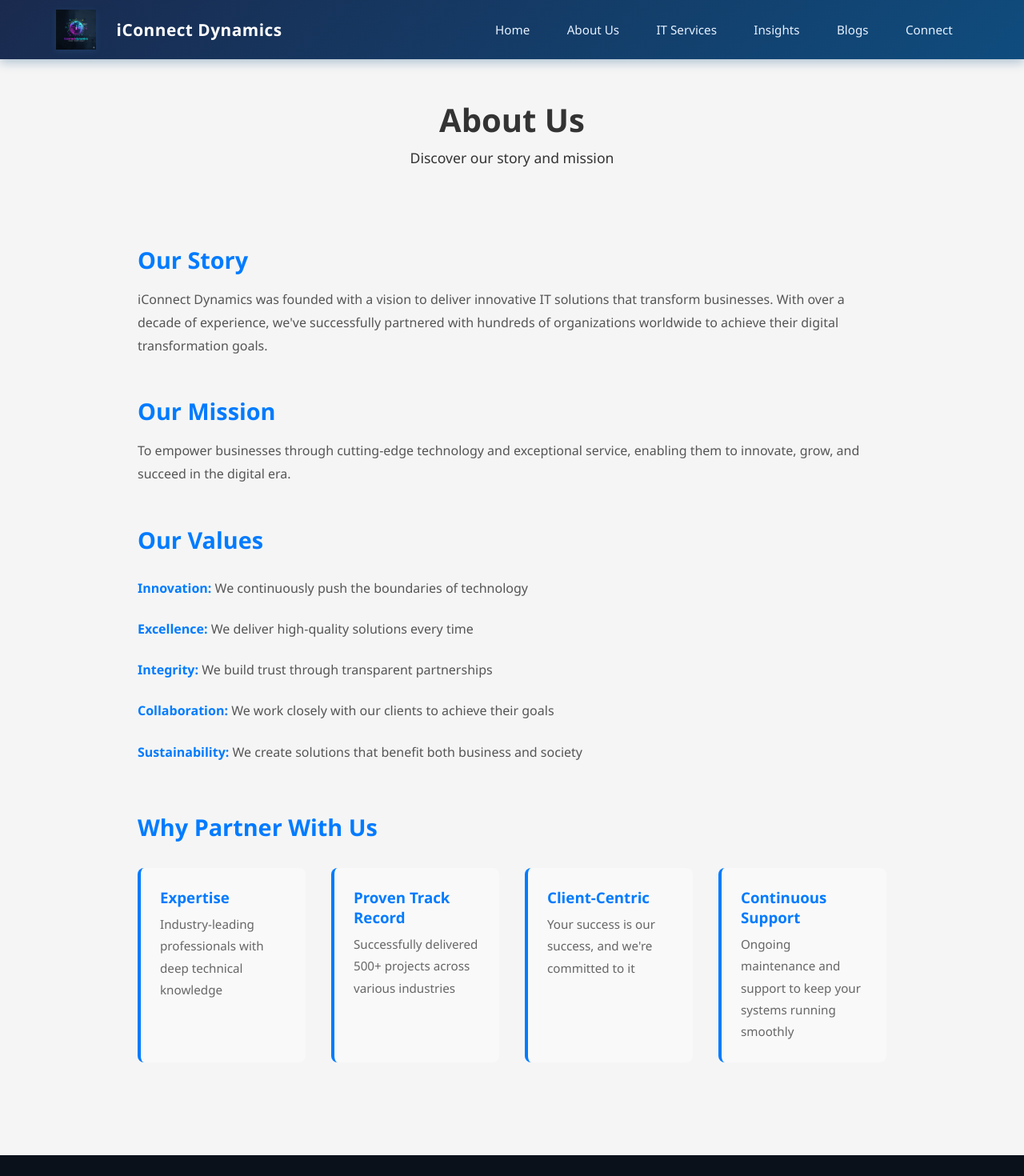
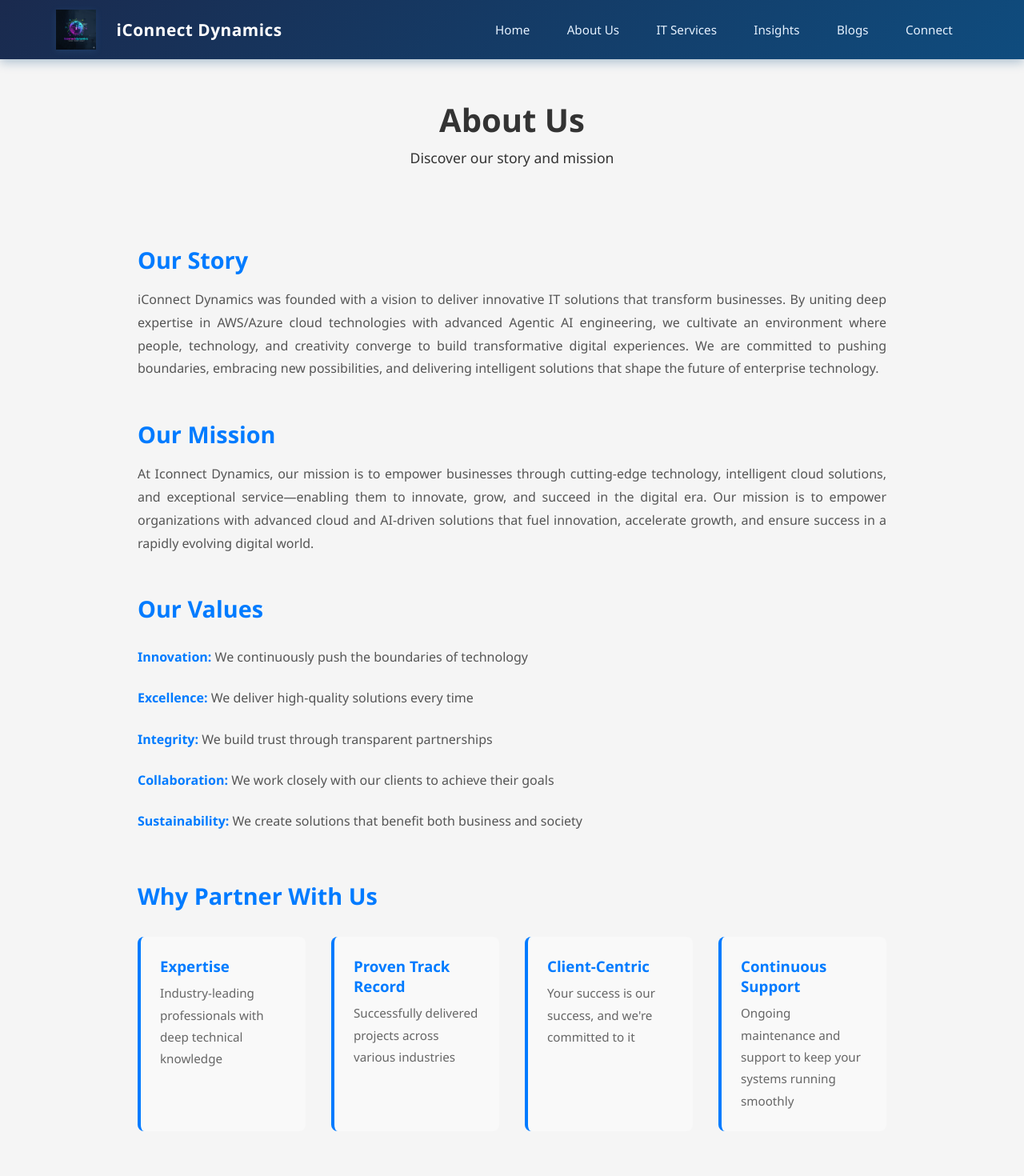
Before and after one commit to techieshailesh/iConnectdynamicsReactWebApp, a React (Create React App) app: page /about-us in a window 1280 px wide. Shown: the top 1470 px of the page at 80% size. Built offline with nearby package versions, Linux system fonts and the light colour scheme.

Commit message:
Home, Insight page changes

```diff
--- a/src/pages/AboutUs.js
+++ b/src/pages/AboutUs.js
@@ -12,19 +12,16 @@
       <div className="about-content">
         <section className="about-section">
           <h2>Our Story</h2>
-          <p>
+          <p style={{ textAlign: 'justify' }}>
             iConnect Dynamics was founded with a vision to deliver innovative IT solutions
-            that transform businesses. With over a decade of experience, we've successfully
-            partnered with hundreds of organizations worldwide to achieve their digital
-            transformation goals.
+            that transform businesses. By uniting deep expertise in AWS/Azure cloud technologies with advanced Agentic AI engineering, we cultivate an environment where people, technology, and creativity converge to build transformative digital experiences. We are committed to pushing boundaries, embracing new possibilities, and delivering intelligent solutions that shape the future of enterprise technology.
           </p>
         </section>
 
         <section className="about-section">
           <h2>Our Mission</h2>
-          <p>
-            To empower businesses through cutting-edge technology and exceptional service,
-            enabling them to innovate, grow, and succeed in the digital era.
+          <p style={{ textAlign: 'justify' }}>
+            At Iconnect Dynamics, our mission is to empower businesses through cutting-edge technology, intelligent cloud solutions, and exceptional service—enabling them to innovate, grow, and succeed in the digital era. Our mission is to empower organizations with advanced cloud and AI-driven solutions that fuel innovation, accelerate growth, and ensure success in a rapidly evolving digital world.
           </p>
         </section>
 
@@ -48,7 +45,7 @@
             </div>
             <div className="reason-card">
               <h3>Proven Track Record</h3>
-              <p>Successfully delivered 500+ projects across various industries</p>
+              <p>Successfully delivered projects across various industries</p>
             </div>
             <div className="reason-card">
               <h3>Client-Centric</h3>
--- a/src/pages/Home.js
+++ b/src/pages/Home.js
@@ -141,31 +141,22 @@
   ];
 
   const innovations = [
-    { title: 'Cloud-Driven Innovation', description: 'We leverage the full power of AWS and Microsoft Azure cloud ecosystems to build scalable, secure, and high-performing digital solutions. Our teams innovate through:', details: ['Cloud-native application design', 'Serverless and microservices architectures', 'Automated DevOps pipelines', 'Cloud governance, observability, and resilience patterns', 'Next-generation data engineering and analytics solutions'],},
+    { title: 'Cloud-Driven Innovation', description: 'We leverage the full power of AWS and Microsoft Azure cloud ecosystems to build scalable, secure, and high-performing digital solutions. Our teams innovate through:', details: ['Cloud-native application design', 'Serverless and Customer-Centric Innovation Focus architectures', 'Automated DevOps pipelines', 'Cloud governance, observability, and resilience patterns', 'Next-generation data engineering and analytics solutions'],},
     { title: 'Pioneering Agentic AI Solutions', description: 'Iconnect Dynamics LLC is committed to advancing the frontier of enterprise AI through the development of Agentic AI systems—autonomous, intelligent agents capable of reasoning, taking actions, and orchestrating end-to-end workflows.', details: ['OpenAI GPT models and Azure OpenAI Service', 'Multi-agent orchestration frameworks', 'Retrieval-Augmented Generation (RAG) and vector search', 'Autonomous workflow agents and decision-making engines', 'Responsible AI, security, and governance methodologies'] },
-    { title: '3. Culture of Curiosity, Creativity & Experimentation', description: 'Continuous integration and deployment pipelines', details: ['GitHub Actions and Azure Pipelines', 'Infrastructure as Code (Terraform, CloudFormation)', 'Automated testing and code quality checks', 'Container orchestration with Kubernetes'] },
-    { title: 'Microservices', description: 'Modular and flexible service-oriented architecture', details: ['Domain-driven design patterns', 'API-first development approach', 'Service mesh implementation', 'Event-driven architecture'] },
+    { title: '3. Culture of Curiosity, Creativity & Experimentation', description: 'Our team thrives on a culture of curiosity—where new ideas are encouraged and innovation is a shared responsibility. We:', details: ['Host internal innovation labs and rapid prototyping sprints', 'Encourage cross-functional collaboration between cloud, AI, and engineering teams', 'Explore emerging technologies such as LLMs, multi-agent architectures, generative analytics, and cloud automation', 'Promote continuous learning through certifications, research, and applied experimentation'] },
+    { title: 'Customer-Centric Innovation Focus', description: 'Innovation at Iconnect Dynamics LLC is always tied to customer value. We build solutions that:', details: ['Reduce operational complexity', 'Improve efficiency and productivity', 'Drive automation and intelligent decision-making', 'Enable secure, compliant, and scalable digital transformation'] },
   ];
 
   const supportServices = [
     { title: '24/7 Technical Support', description: 'Round-the-clock assistance from our expert team', details: ['Immediate response to critical issues', 'Multi-channel support (phone, email, chat)', 'Knowledge base and documentation', 'Proactive monitoring'] },
     { title: 'Dedicated Account Manager', description: 'Personalized support and strategic guidance', details: ['Single point of contact', 'Regular business reviews', 'Strategic planning assistance', 'Priority issue resolution'] },
     { title: 'Rapid Response Time', description: 'Quick resolution of critical issues', details: ['SLA-backed response times', 'Escalation procedures', 'Emergency support available', 'Root cause analysis'] },
-    { title: 'Regular Updates & Maintenance', description: 'Proactive system monitoring and optimization', details: ['Scheduled maintenance windows', 'Security patches and updates', 'Performance optimization', 'Capacity planning'] },
-  ];
-
-  const reliabilityFeatures = [
-    { title: '99.9% Uptime SLA', description: 'Enterprise-grade reliability and availability', details: ['Multi-region redundancy', 'Automated failover', 'Health monitoring', 'Performance tracking'] },
-    { title: 'Disaster Recovery', description: 'Comprehensive backup and recovery solutions', details: ['Daily automated backups', 'Geo-redundant storage', 'Recovery time objective (RTO) < 1 hour', 'Recovery point objective (RPO) < 15 minutes'] },
-    { title: 'Security Compliance', description: 'ISO 27001, SOC 2, and GDPR compliant', details: ['Data encryption at rest and in transit', 'Role-based access control (RBAC)', 'Regular security audits', 'Vulnerability management'] },
-    { title: 'Load Balancing', description: 'High-performance infrastructure management', details: ['Automatic traffic distribution', 'Session persistence', 'Health checks and auto-healing', 'DDoS protection'] },
   ];
 
   const accordionItems = [
     { id: 'expert-team', title: 'Expert Team', subtitle: 'Highly skilled professionals', icon: GroupIcon, data: teamMembers, isTeam: true },
     { id: 'innovation', title: 'Innovation', subtitle: 'Cutting-edge technology', icon: LightbulbIcon, data: innovations },
     { id: 'support', title: 'Support', subtitle: '24/7 customer support', icon: HeadsetMicIcon, data: supportServices },
-    { id: 'reliability', title: 'Reliability', subtitle: 'Trusted worldwide', icon: ShieldIcon, data: reliabilityFeatures },
   ];
 
   return (
@@ -194,7 +185,7 @@
           </Typography>
 
           {/* Inline Accordion Buttons */}
-          <Box sx={{ display: 'grid', gridTemplateColumns: { xs: '1fr', md: '1fr 1fr' }, gap: 2, mb: 4 }}>
+          <Box sx={{ display: 'grid', gridTemplateColumns: { xs: '1fr', sm: '1fr 1fr', md: '1fr 1fr 1fr' }, gap: 2, mb: 4 }}>
             {accordionItems.map((item) => {
               const IconComponent = item.icon;
               return (
--- a/src/pages/ITServices.js
+++ b/src/pages/ITServices.js
@@ -11,9 +11,9 @@
     },
     {
       id: 2,
-      name: 'Custom Software Development',
-      description: 'Tailored software solutions built to your specifications',
-      icon: '💻'
+      name: 'Managed IT Services',
+      description: '24/7 monitoring and maintenance of your IT infrastructure',
+      icon: '🛠️'
     },
     {
       id: 3,
```
